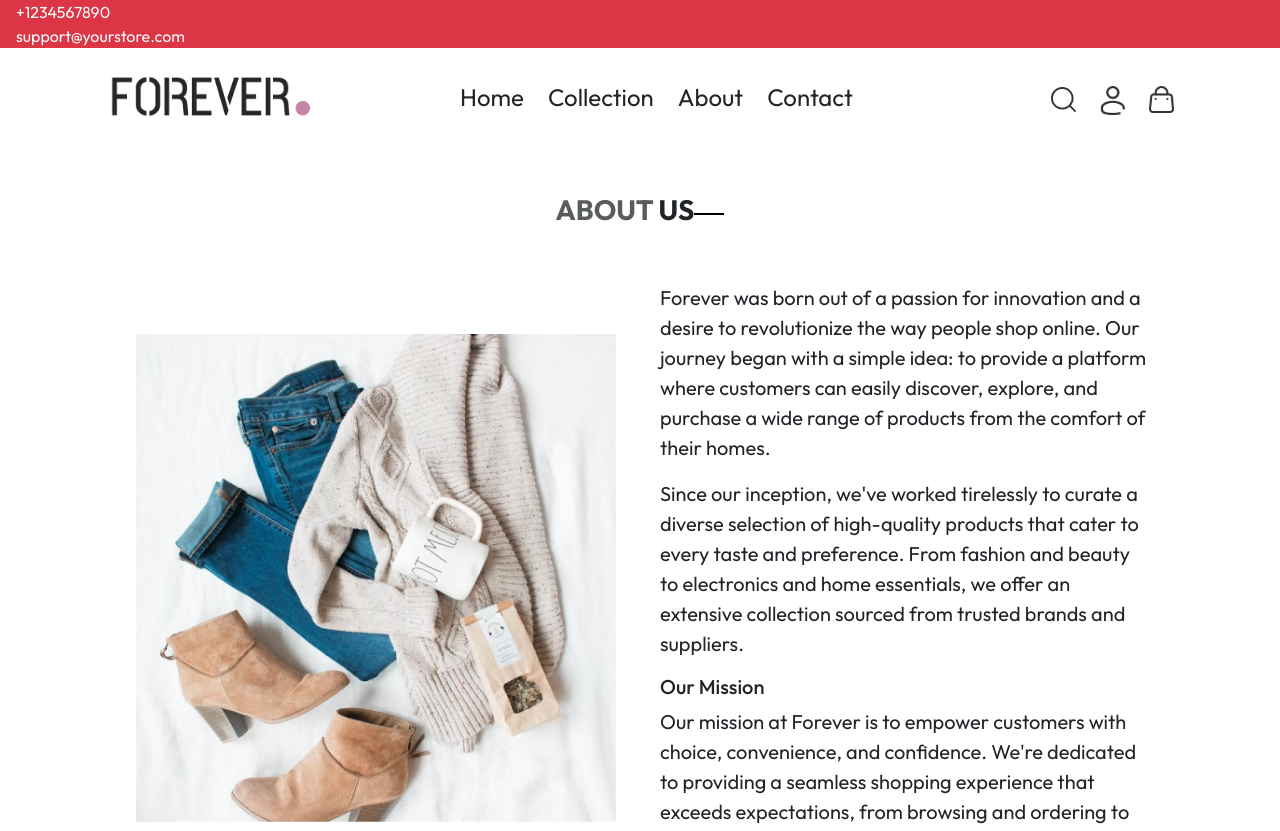
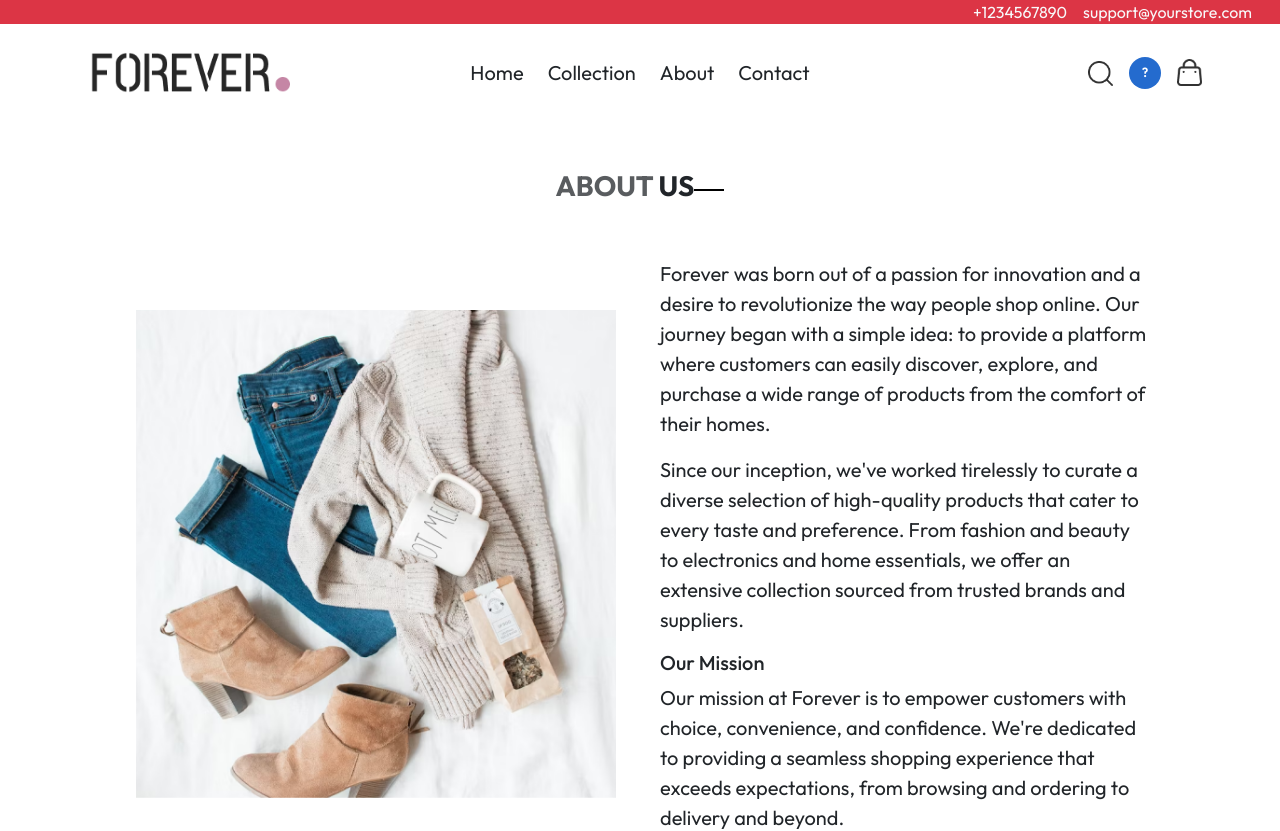
Before and after one commit to johnjerry8749/E-commerce, a React (Vite) app in the folder Client/: page /About in a window 1280 px wide. Shown: the top 831 px of the page. Built offline with nearby package versions, Linux system fonts and the light colour scheme; no server answers.

Commit message:
Fix admin login response handling

```diff
--- a/Client/src/components/common/Navbar.jsx
+++ b/Client/src/components/common/Navbar.jsx
@@ -2,6 +2,7 @@ import { Link, useNavigate } from "react-router-dom";
 import { useState } from "react";
 import Logo from "../../assets/front/logo.png";
 import { useCart } from "../context/CartContext";
+
 import cart_icon from "../../assets/front/cart_icon.png";
 import user_icon from "../../assets/front/profile_icon.png";
 import search_icon from "../../assets/front/search_icon.png";
@@ -10,101 +11,194 @@ import menu_icon from "../../assets/front/menu_icon.png";
 const Navbar = () => {
   const { cartCount } = useCart();
   const navigate = useNavigate();
+
   const [isMenuOpen, setIsMenuOpen] = useState(false);
 
+  // CHECK IF USER IS LOGGED IN
+  const [user, setUser] = useState(() => {
+    const savedUser = localStorage.getItem("user");
+
+    try {
+      return savedUser ? JSON.parse(savedUser) : null;
+    } catch (error) {
+      return null;
+    }
+  });
+
+  // TOGGLE MOBILE MENU
   const toggleMenu = () => {
     setIsMenuOpen(!isMenuOpen);
   };
 
+  // CART PAGE
   const Cartpage = () => {
     navigate("/Cart");
   };
 
-  const Loginpage = () => {
-    navigate("/Login");
+  // LOGIN / PROFILE PAGE
+  const Userpage = () => {
+    if (user) {
+      navigate("/Profile");
+    } else {
+      navigate("/Login");
+    }
   };
+
   return (
     <>
-      {/* Top Info Bar */}
-      <div className="bg-danger text-light text-right">
-        <div className="col-12">
-          <p className="mb-0 ps-3">+1234567890</p>
-          <p className="mb-0 ps-3">support@yourstore.com</p>
+      {/* =========================
+          TOP INFO BAR
+      ========================== */}
+      <div className="bg-danger text-light text-end">
+        <div className="container-fluid">
+          <div className="d-flex justify-content-end align-items-center gap-3 pe-3">
+            <p className="mb-0">+1234567890</p>
+            <p className="mb-0">support@yourstore.com</p>
+          </div>
         </div>
       </div>
 
-      {/* Main Navbar */}
-      <div className="bg-white row d-flex justify-content-center align-items-center m-auto mt-0">
+      {/* =========================
+          MAIN NAVBAR
+      ========================== */}
+      <div className="bg-white">
         <div className="container">
-          <div className="row align-items-center d-flex gap-3 pe-2 justify-content-center">
-            {/* Logo */}
-            <div className="col-3 py-3">
+          <div className="row align-items-center">
+            {/* =========================
+                LOGO
+            ========================== */}
+            <div className="col-5 col-md-4 col-lg-3 py-3">
               <div className="image-container ps-2 mt-2">
                 <img
                   src={Logo}
                   alt="logo"
-                  style={{ width: "200px", height: "auto" }}
+                  className="img-fluid"
+                  style={{
+                    width: "200px",
+                    height: "auto",
+                  }}
                 />
               </div>
             </div>
 
-            {/* Desktop Navigation */}
-            <div className="col-4 fs-4">
-              <div className="Navbar-links d-none gap-4 p-4 justify-content-start d-md-none d-lg-flex">
+            {/* =========================
+                DESKTOP NAVIGATION
+            ========================== */}
+            <div className="col-lg-6 d-none d-lg-block">
+              <div className="Navbar-links d-flex gap-4 p-4 justify-content-center fs-5">
                 <Link to="/" className="text-decoration-none text-dark">
                   Home
                 </Link>
+
                 <Link
                   to="/Collections"
                   className="text-decoration-none text-dark"
                 >
                   Collection
                 </Link>
+
                 <Link to="/About" className="text-decoration-none text-dark">
                   About
                 </Link>
+
                 <Link to="/Contact" className="text-decoration-none text-dark">
                   Contact
                 </Link>
               </div>
             </div>
 
-            {/* Right Icons */}
-            <div className="col-3 d-flex gap-3 p-2 ps-3 justify-content-end">
-              <div className="image-container ps-2 mt-2">
+            {/* =========================
+                RIGHT ICONS
+            ========================== */}
+            <div className="col-7 col-md-8 col-lg-3 d-flex gap-3 p-2 justify-content-end align-items-center">
+              {/* SEARCH */}
+              <div className="image-container">
                 <img
                   src={search_icon}
                   alt="search"
-                  style={{ width: "25px", height: "auto", cursor: "pointer" }}
+                  style={{
+                    width: "25px",
+                    height: "auto",
+                    cursor: "pointer",
+                  }}
+                  onClick={() => navigate("/Search")}
                 />
               </div>
-              <div className="image-container ps-2 mt-2">
-                <img
-                  src={user_icon}
-                  alt="user"
-                  style={{ width: "25px", height: "auto", cursor: "pointer" }}
-                  onClick={Loginpage}
-                />
+
+              {/* =========================
+                  USER / PROFILE
+              ========================== */}
+              <div className="image-container">
+                <div
+                  className="d-flex justify-content-center align-items-center rounded-circle"
+                  style={{
+                    width: "32px",
+                    height: "32px",
+                    backgroundColor: "#246BCE",
+                    color: "white",
+                    cursor: "pointer",
+                    fontSize: "13px",
+                    fontWeight: "600",
+                    textTransform: "uppercase",
+                  }}
+                  onClick={Userpage}
+                >
+                  {user
+                    ? user.name
+                        ?.split(" ")
+                        .map((word) => word[0])
+                        .join("")
+                        .slice(0, 2)
+                    : "?"}
+                </div>
               </div>
-              <div className="image-container ps-2 mt-2">
+
+              {/* =========================
+                  CART
+              ========================== */}
+              <div
+                className="image-container position-relative"
+                onClick={Cartpage}
+                style={{ cursor: "pointer" }}
+              >
                 <img
                   src={cart_icon}
                   alt="cart"
-                  style={{ width: "25px", height: "auto", cursor: "pointer" }}
-                  onClick={Cartpage}
+                  style={{
+                    width: "25px",
+                    height: "auto",
+                  }}
                 />
+
                 {cartCount > 0 && (
-                  <div className="border border-danger translate-middle badge rounded-circle bg-danger">
+                  <div
+                    className="position-absolute top-0 start-100 translate-middle badge rounded-circle bg-danger"
+                    style={{
+                      fontSize: "10px",
+                      minWidth: "18px",
+                      minHeight: "18px",
+                      display: "flex",
+                      alignItems: "center",
+                      justifyContent: "center",
+                    }}
+                  >
                     {cartCount}
                   </div>
                 )}
               </div>
-              {/* Mobile Menu Icon */}
-              <div className="image-container ps-2 mt-2 d-lg-none d-md-flex">
+
+              {/* =========================
+                  MOBILE MENU ICON
+              ========================== */}
+              <div className="image-container d-lg-none">
                 <img
                   src={menu_icon}
                   alt="menu"
-                  style={{ width: "25px", height: "auto", cursor: "pointer" }}
+                  style={{
+                    width: "25px",
+                    height: "auto",
+                    cursor: "pointer",
+                  }}
                   onClick={toggleMenu}
                 />
               </div>
@@ -113,10 +207,12 @@ const Navbar = () => {
         </div>
       </div>
 
-      {/* Mobile Sidebar */}
+      {/* =========================
+          MOBILE SIDEBAR
+      ========================== */}
       {isMenuOpen && (
         <>
-          {/* Overlay */}
+          {/* OVERLAY */}
           <div
             style={{
               position: "fixed",
@@ -130,7 +226,7 @@ const Navbar = () => {
             onClick={toggleMenu}
           />
 
-          {/* Sidebar Menu */}
+          {/* SIDEBAR */}
           <div
             style={{
               position: "fixed",
@@ -138,6 +234,7 @@ const Navbar = () => {
               right: 0,
               height: "100vh",
               width: "70%",
+              maxWidth: "350px",
               backgroundColor: "white",
               boxShadow: "-2px 0 5px rgba(0,0,0,0.1)",
               zIndex: 1000,
@@ -146,21 +243,16 @@ const Navbar = () => {
               animation: "slideInRight 0.3s ease-in-out",
             }}
           >
-            {/* Close Button */}
-            <div
-              style={{
-                display: "flex",
-                justifyContent: "space-between",
-                alignItems: "center",
-                marginBottom: "30px",
-              }}
-            >
+            {/* =========================
+                CLOSE BUTTON
+            ========================== */}
+            <div className="d-flex justify-content-between align-items-center mb-4">
               <h5 className="mb-0">Menu</h5>
+
               <button
                 onClick={toggleMenu}
+                className="btn border-0 bg-transparent"
                 style={{
-                  background: "none",
-                  border: "none",
                   fontSize: "28px",
                   cursor: "pointer",
                   color: "#333",
@@ -170,55 +262,92 @@ const Navbar = () => {
               </button>
             </div>
 
-            {/* Menu Links */}
-            <div
-              style={{
-                display: "flex",
-                flexDirection: "column",
-                gap: "15px",
-              }}
-            >
+            {/* =========================
+                MOBILE MENU LINKS
+            ========================== */}
+            <div className="d-flex flex-column gap-3">
               <Link
                 to="/"
                 className="text-decoration-none text-dark"
-                style={{ fontSize: "18px", fontWeight: "500" }}
+                style={{
+                  fontSize: "18px",
+                  fontWeight: "500",
+                }}
                 onClick={toggleMenu}
               >
                 Home
               </Link>
+
               <Link
-                to="/"
+                to="/Collections"
                 className="text-decoration-none text-dark"
-                style={{ fontSize: "18px", fontWeight: "500" }}
+                style={{
+                  fontSize: "18px",
+                  fontWeight: "500",
+                }}
                 onClick={toggleMenu}
               >
                 Collection
               </Link>
+
               <Link
-                to="/"
+                to="/About"
                 className="text-decoration-none text-dark"
-                style={{ fontSize: "18px", fontWeight: "500" }}
+                style={{
+                  fontSize: "18px",
+                  fontWeight: "500",
+                }}
                 onClick={toggleMenu}
               >
                 About
               </Link>
+
               <Link
-                to="/"
+                to="/Contact"
                 className="text-decoration-none text-dark"
-                style={{ fontSize: "18px", fontWeight: "500" }}
+                style={{
+                  fontSize: "18px",
+                  fontWeight: "500",
+                }}
                 onClick={toggleMenu}
               >
                 Contact
               </Link>
+
+              {/* =========================
+                  MOBILE PROFILE / LOGIN
+              ========================== */}
+              <button
+                type="button"
+                className="btn text-start p-0 border-0 bg-transparent"
+                style={{
+                  fontSize: "18px",
+                  fontWeight: "500",
+                }}
+                onClick={() => {
+                  toggleMenu();
+
+                  if (user) {
+                    navigate("/Profile");
+                  } else {
+                    navigate("/Login");
+                  }
+                }}
+              >
+                {user ? "Profile" : "Login"}
+              </button>
             </div>
           </div>
 
-          {/* CSS Animation */}
+          {/* =========================
+              CSS ANIMATION
+          ========================== */}
           <style>{`
             @keyframes slideInRight {
               from {
                 transform: translateX(100%);
               }
+
               to {
                 transform: translateX(0);
               }
```
